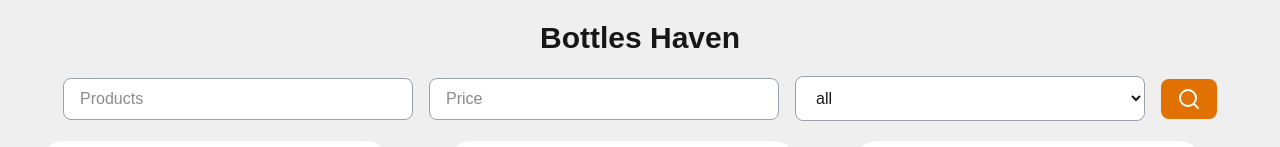
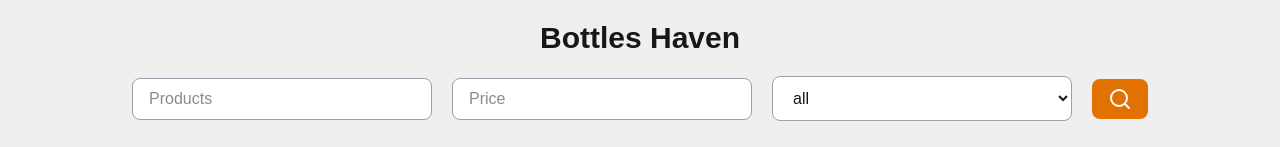
Before and after one commit to HELEN-DEE/bottle-app, a Next.js app: page /shop in a window 1280 px wide. Shown: the top 147 px of the page. Built offline with nearby package versions, Linux system fonts and the light colour scheme.

Commit message:
Add: Center aligned products

```diff
--- a/src/app/shop/page.tsx
+++ b/src/app/shop/page.tsx
@@ -132,36 +132,38 @@ const ShopPage = () => {
 
 
     return (
-        <section className='mx-5'>
+        <section className=' mx-auto px-4'>
         <div>
             <h1 className='text-3xl text-center font-bold py-5'>Bottles Haven</h1>
         </div>
         {/* input section */}
-        <div className='flex justify-center gap-4 items-center'>
+        <div className='flex justify-center gap-5 items-center'>
+
                     <input
                         type="text"
                         name='search-product'
                         value={search}
                         placeholder='Products'
                         onChange={(e) => setSearch(e.target.value)}
-                            className='outline-none border border-gray-400 px-4 py-2 rounded-lg w-[350px] bg-white'/>
+                        className='outline-none border border-gray-400 px-4 py-2 rounded-lg w-[300px] bg-white'/>
                     <input
                         type="text"
                         placeholder='Price'
                         onChange={(e) => setPrice((e.target.value))}
                         value={price}
-                            className='outline-none border border-gray-400 px-4 py-2 rounded-lg w-[350px] bg-white'/>
+                        className='outline-none border border-gray-400 px-4 py-2 rounded-lg w-[300px] bg-white'/>
 
                     <select
                         name="Category"
                         id="category"
                         onChange={(e) => setSize(e.target.value)}
                         value={size}
-                    className='border w-[350px] px-4 py-3 border-gray-400 rounded-lg bg-white'>
+                        className='border w-[300px] px-4 py-3 border-gray-400 rounded-lg bg-white'>
                         {filterCategory.map((category, index) => (
                             <option key={index} value={category.value} className=''>{category.value}</option>
                         ))}
                     </select>
+
                 <div>
 
                             <button
@@ -172,10 +174,14 @@ const ShopPage = () => {
                 </div>
 
             </div>
-        <div className='grid grid-cols-3 gap-5 p-5  '>
+
+
+        <div className='flex justify-center py-5'>
+            <div className='grid grid-cols-3 gap-8 p-5  '>
                 {filteredProducts.map((product) => (
                     <ProductCard key={product.description} product={product} />
             ))}
+            </div>
         </div>
     </section>
   )
```
Lines whose indentation alone changed are shown as unchanged.
